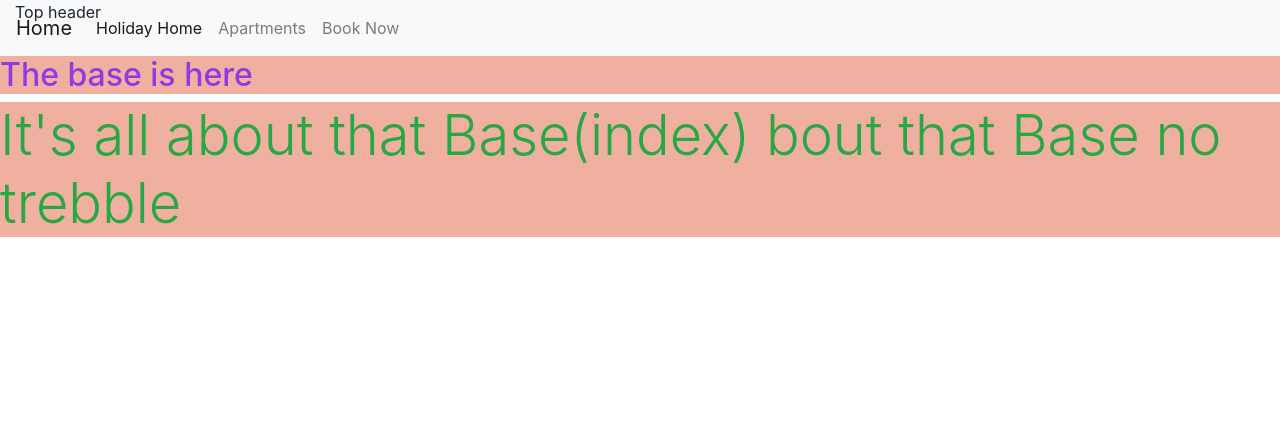
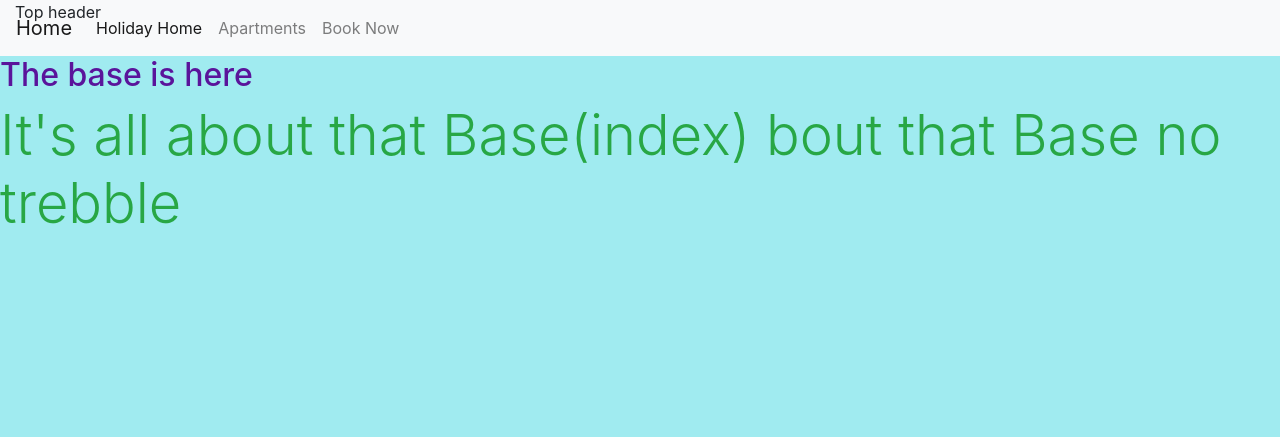
Before and after one commit to totalnoMartina/holiday-booking, a Django app: page / in a window 1280 px wide. Shown: the top 437 px of the page. Run offline with Django 3.2, Linux system fonts and the light colour scheme.

Commit message:
Change style and add basic README.md content

```diff
--- a/static/css/base.css
+++ b/static/css/base.css
@@ -1,4 +1,8 @@
+body {
+    background-color: rgb(160, 235, 240);
+}
+
 h2 {
-    color: rgb(145, 57, 228);
-    background-color: rgb(240, 176, 160);
+    color: rgb(90, 20, 155);
+
 }
```
Also changed, not shown: README.md.
